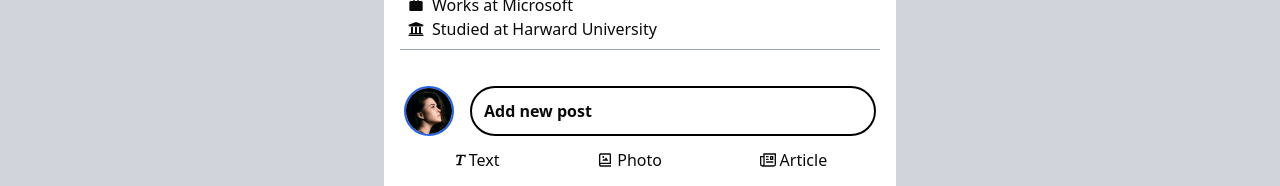
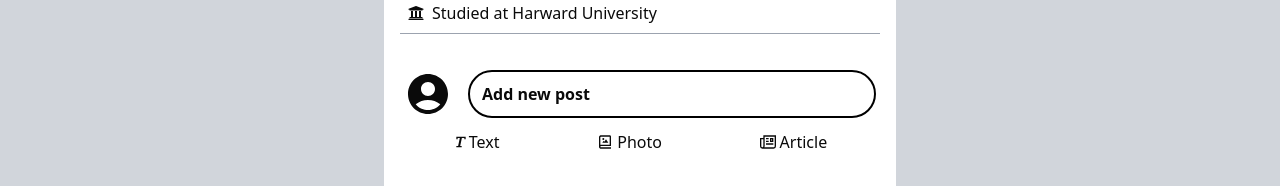
Before and after one commit to himal-13/linkdin-clone, a React (Vite) app in the folder devc/: page /profile in a window 1280 px wide. Shown: the part 231-417 px from the top of the page. Built offline with nearby package versions, Linux system fonts and the light colour scheme; no server answers; the database is empty.

Commit message:
remove profile image and replace with icon in Leftbar and UserAddPost components

```diff
--- a/devc/src/section-components/Leftbar.tsx
+++ b/devc/src/section-components/Leftbar.tsx
@@ -5,6 +5,7 @@ import { signOut } from "firebase/auth";
 import { auth } from "../services/Firebase";
 import { Link, useNavigate } from "react-router-dom";
 import { CiLogout } from "react-icons/ci";
+import { MdAccountCircle } from "react-icons/md";
 
 const Leftbar = () => {
   const{user} = useAuth()
@@ -20,7 +21,8 @@ const Leftbar = () => {
     <section className="w-[300px] bg-white h-fit relative rounded-2xl">
         <div className="h-[8vh] bg-stone-500"></div>
         <div className="text-center absolute top-[5vh] left-[50%] -translate-x-1/2 flex flex-col justify-center items-center">
-            <img src="./src/assets/profile-img/profile.jpg" height={70} width={70} className="rounded-full border-2 border-blue-600" alt="" />
+            <MdAccountCircle className="text-7xl bg-white rounded-full" />
+
             <Link to={'/profile'}><h4 className="font-bold cursor-pointer hover:underline">{user?.email}</h4></Link>
             <h5 className="text-[14px]">Fullstack Developer</h5>
         </div>
--- a/devc/src/section-components/NewsFeedcomp/UserAddPost.tsx
+++ b/devc/src/section-components/NewsFeedcomp/UserAddPost.tsx
@@ -5,6 +5,7 @@ import { GrArticle } from "react-icons/gr"
 import { db } from "../../services/Firebase"
 import { useAuth } from "../../context/AuthContext"
 import { useNavigate } from "react-router-dom"
+import { MdAccountCircle } from "react-icons/md"
 
 const UserAddPost = ({handleLoading}:{handleLoading:()=>Promise<void>}) => {
   const[addPostMode,setAddPostMode] = useState(false)
@@ -40,13 +41,6 @@ const UserAddPost = ({handleLoading}:{handleLoading:()=>Promise<void>}) => {
         rePostedby:'',
         rePostContent:'',
       });
-      // await addDoc(commentRef,{
-      //   content:'',
-      //   likedBy:[],
-      //   commentBy:'',
-      //   createdAt:serverTimestamp()
-
-      // })
 
       fetchdbUser()
       setPostInput('')
@@ -62,7 +56,7 @@ const UserAddPost = ({handleLoading}:{handleLoading:()=>Promise<void>}) => {
   return (
     <div className="bg-white p-5 w-full border-b-[.5px] border-gray-400">
         <section className="flex gap-4 w-full ">
-            <img src="./src/assets/profile-img/profile.jpg" height={50} width={50} className="rounded-full border-2 border-blue-600" alt="" />
+              <MdAccountCircle className="text-5xl" />
               {addPostMode?(
                 <div className="flex w-full gap-2">
                   <input type="text" placeholder="Add your content" value={postInput} onChange={(e)=>setPostInput(e.target.value)} className="px-3 rounded-full border-2 border-black flex-1 text-start font-bold" />
```
Also changed, not shown: devc/src/assets/profile-img/profile.jpg (deleted).
